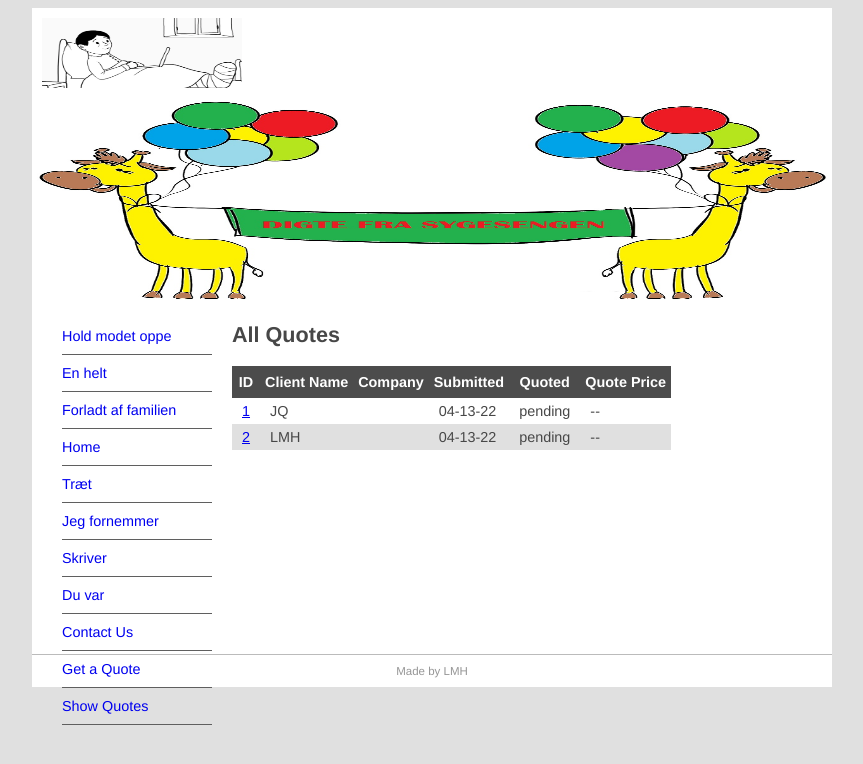
After one commit to LoneHilke/biginner_abc, a Django app: page /quote/show in a window 1280 px wide. The commit adds this page. Shown: the top 764 px of the page, without its empty margins (208-1071 px from the left). Run offline with Django 3.2, Linux system fonts and the light colour scheme; data comes from the database, SQL or seed files in the repository; both versions use the stored data as it was after the commit.

Commit message:
lesson 10
lesson 10

Co-Authored-By: Qvisty <18654175+qvisty@users.noreply.github.com>

```diff
--- a/abc_site/abc_site/static/main.css
+++ b/abc_site/abc_site/static/main.css
@@ -103,3 +103,27 @@ input {
 .required label:after {
 	content: "*";
 }
+
+.quotehdr th {
+    background-color: #4c4c4c;
+    color: white;
+    text-align: center;
+    padding: 8px 5px;
+    border: none;
+}
+.quoterow td {
+    padding: 5px 10px;
+}
+.altrow {
+    background-color: #e0e0e0
+}
+.quote td:first-child {
+    background-color: #4c4c4c;
+    color: white;
+    text-align: right;
+    padding: 8px 5px;
+    border: none;
+}
+.quote td {
+    padding: 5px 10px;
+}
--- a/abc_site/abc_site/templates/base.html
+++ b/abc_site/abc_site/templates/base.html
@@ -24,6 +24,7 @@
       {% endblock sidenav %}
       <li><a href="/contact">Contact Us</a></li>
       <li><a href="/quote/">Get a Quote</a></li>
+      <li><a href="/quote/show">Show Quotes</a></li>
     </ul>
     </nav>
   </aside>
--- a/abc_site/abc_site/urls.py
+++ b/abc_site/abc_site/urls.py
@@ -15,9 +15,11 @@ Including another URLconf
 """
 from django.contrib import admin
 from django.urls import path, include
+from django.views.generic.base import TemplateView
 
 urlpatterns = [
     path('admin/', admin.site.urls),
+    path('testpage', TemplateView.as_view(template_name='pages/page.html')),
     path('quote/', include('quotes.urls')),
     path('', include('pages.urls')),
 ]
--- /dev/null
+++ b/abc_site/quotes/templates/quotes/quote_list.html
@@ -0,0 +1,28 @@
+{% extends "quotes/quote.html" %}
+
+{% block title %}All Quotes{% endblock title %}
+
+{% block content %}
+<h1>All Quotes</h1>
+
+<table style="border-collapse:collapse">
+    <tr class="quotehdr"><th>ID</th><th>Client Name
+</th>
+        <th>Company</th><th>Submitted</th>
+        <th>Quoted</th><th>Quote Price</th>
+    </tr>
+    {% for quote in all_quotes %}
+        <tr class="quoterow {% cycle '' 'altrow' %}">
+            <td><a href="show/{{ quote.id }}">{{ quote.id }}</a></td>
+            <td>{{ quote.name }}</td>
+            <td>{{ quote.company }}</td>
+            <td>{{ quote.submitted|date:"m-d-y" }}</td>
+            <td>{{ quote.quotedate|date:"m-d-y"|default:"pending" }}</td>
+            <td>{{ quote.quoteprice|default:"--" }}
+</td>
+        </tr>
+    {% endfor %}
+</table>
+
+
+{% endblock content %}
--- a/abc_site/quotes/urls.py
+++ b/abc_site/quotes/urls.py
@@ -1,6 +1,9 @@
 from django.urls import path
 from . import views
+from .views import QuoteList, QuoteView
 
 urlpatterns = [
     path('', views.quote_req, name='quote-request'),
+    path('show/<int:pk>', QuoteView.as_view(), name='quote-detail'),
+    path('show', QuoteList.as_view(), name='showquotes'),
 ]
--- a/abc_site/quotes/views.py
+++ b/abc_site/quotes/views.py
@@ -1,11 +1,34 @@
 from django.shortcuts import render
 from django.http import HttpResponseRedirect
+from django.views.generic.list import ListView
+from django.views.generic.detail import DetailView
 
 from .models import Quote
 from .forms import QuoteForm
 from pages.models import Page
 
 # Create your views here.
+class QuoteList(ListView):
+    model = Quote
+    context_object_name = 'all_quotes'
+
+    def get_context_data(self, **kwargs):
+        context = super(QuoteList, self).get_context_data(**kwargs)
+        context['page_list'] = Page.objects.all()
+        return context
+
+
+class QuoteView(DetailView):
+    model = Quote
+    context_object_name = 'quote'
+
+    def get_context_data(self, **kwargs):
+        context = super(QuoteView, self).get_context_data(**kwargs)
+        context['page_list'] = Page.objects.all()
+        return context
+
+
+
 def quote_req(request):
     submitted = False
     if request.method == 'POST':
```
Also changed, not shown: abc_site/quotes/templates/quotes/quote_detail.html (added, +22 -0 lines), abc_site/db.sqlite3.
